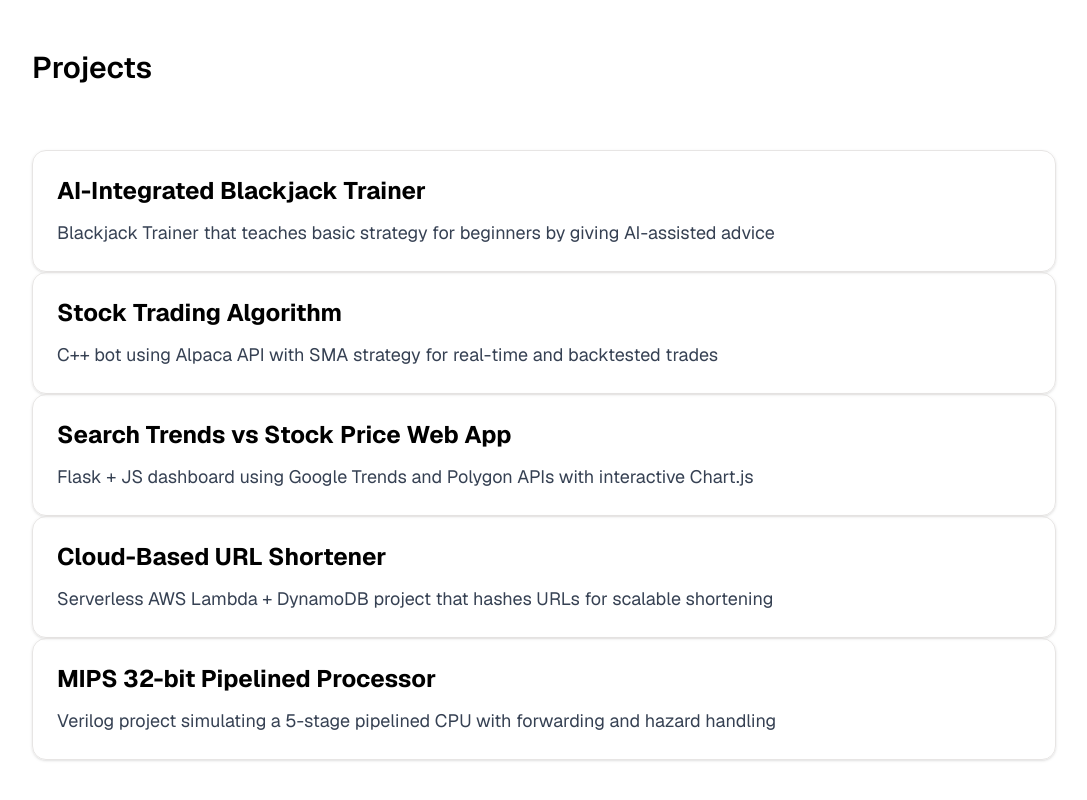
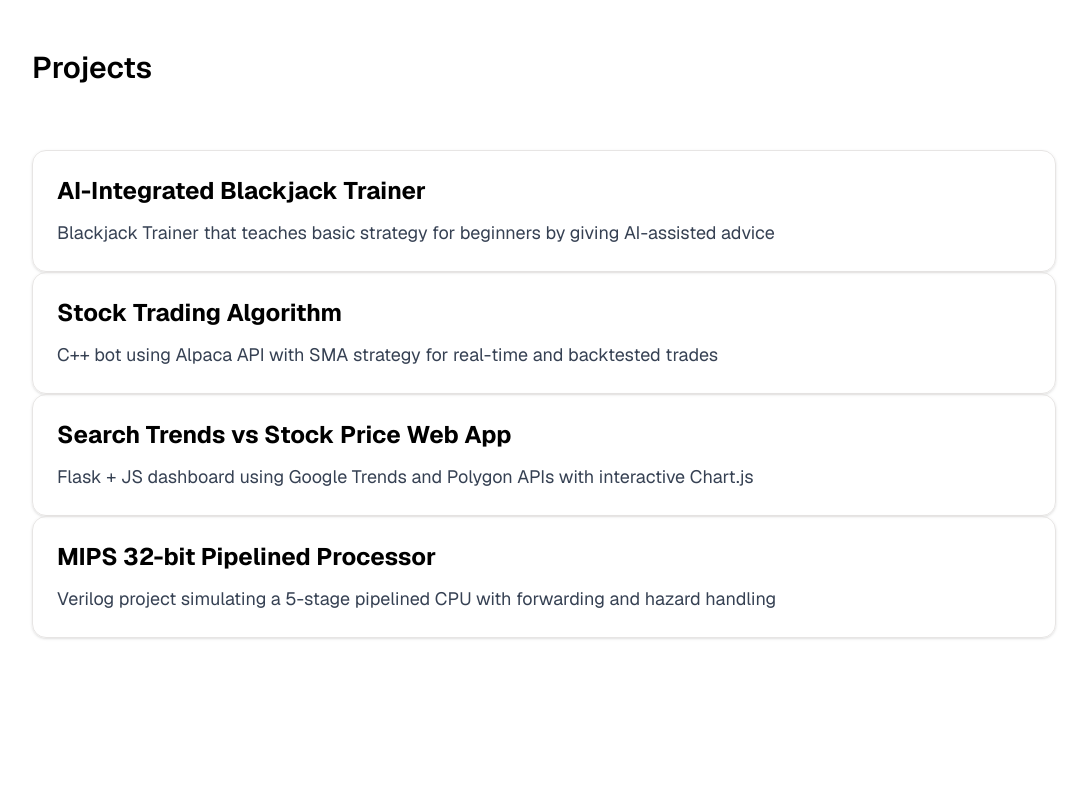
Before and after one commit to lg5092/Site, a Next.js app: page / in a window 1280 px wide. Shown: the part 1020-1820 px from the top of the page, without its empty margins (96-1183 px from the left). After the commit the page ends 1738 px from the top, so only its background shows below. Built offline with nearby package versions, Linux system fonts and the light colour scheme.

Commit message:
added a readme and adjusted the cards

```diff
--- a/src/app/page.tsx
+++ b/src/app/page.tsx
@@ -44,7 +44,7 @@ export default function Home() {
               <GithubIcon size={28} />
             </Link>
             <Link
-              href="mailto:mrlouiggi@gmail.com"
+              href="mailto:louiggigaitan@gmail.com"
               className="border rounded-full p-2 hover:bg-gray-200 transition"
             >
               <Mail size={28} />
@@ -101,7 +101,7 @@ export default function Home() {
           <a
             href = "https://blackjack-trainer-sepia.vercel.app/"
             target ="_blank"
-            rel="nooperner noreferrer"
+            rel="noopener noreferrer"
           >
             <motion.div
               whileHover={{ scale: 1.02}}
@@ -147,22 +147,6 @@ export default function Home() {
           </a>
 
           <a
-            href="https://github.com/lg5092/UrlShortener"
-            target="_blank"
-            rel="noopener noreferrer"
-          >
-            <motion.div
-              whileHover={{ scale: 1.02 }}
-              className="border rounded-xl p-6 shadow cursor-pointer hover:bg-gray-50 transition"
-            >
-              <h3 className="text-2xl font-bold">Cloud-Based URL Shortener</h3>
-              <p className="mt-3 text-gray-700 text-lg">
-                Serverless AWS Lambda + DynamoDB project that hashes URLs for scalable shortening
-              </p>
-            </motion.div>
-          </a>
-
-          <a
             href="https://github.com/lg5092/mips"
             target="_blank"
             rel="noopener noreferrer"
```
Also changed, not shown: 1 other file (tests, documents, lock files or other folders).
